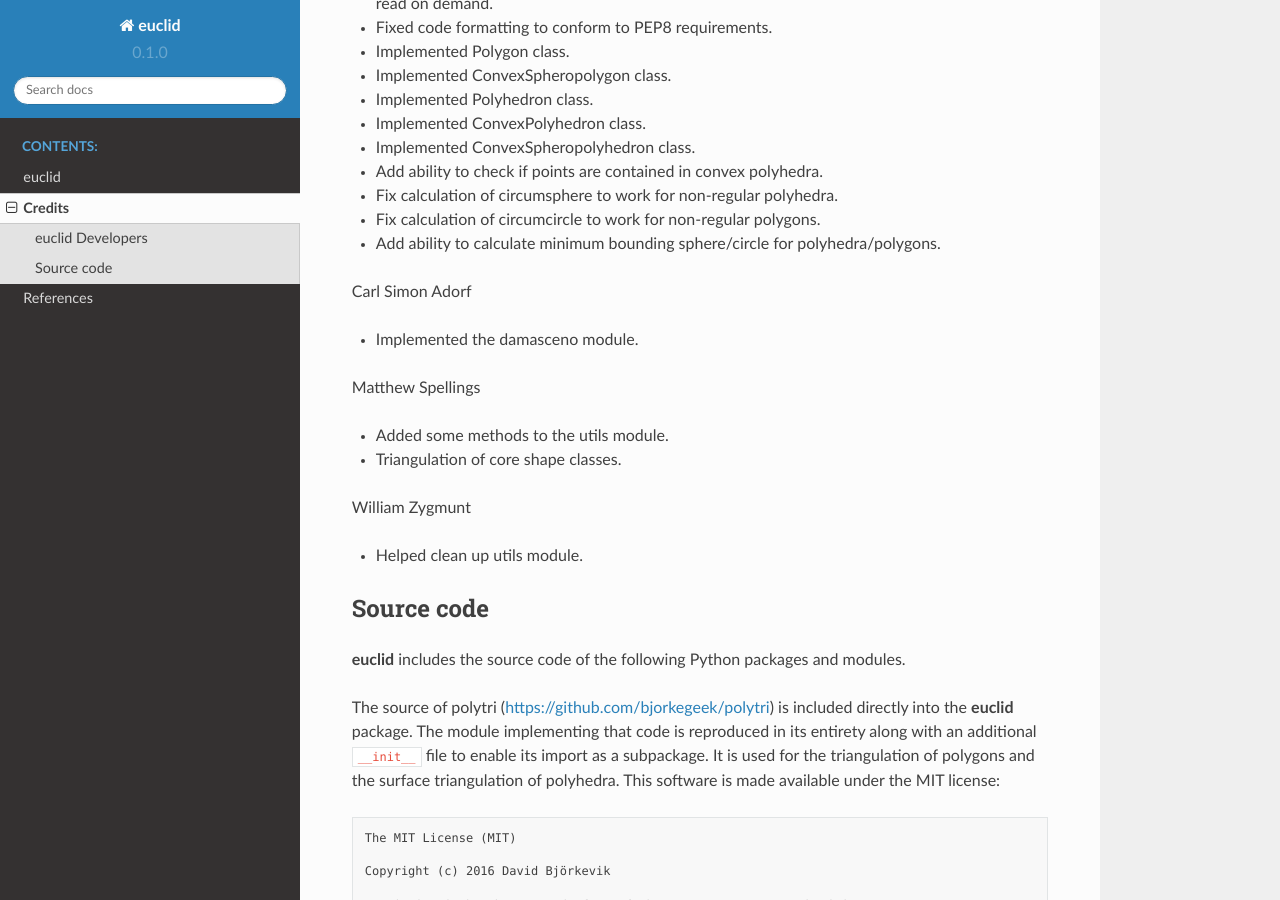
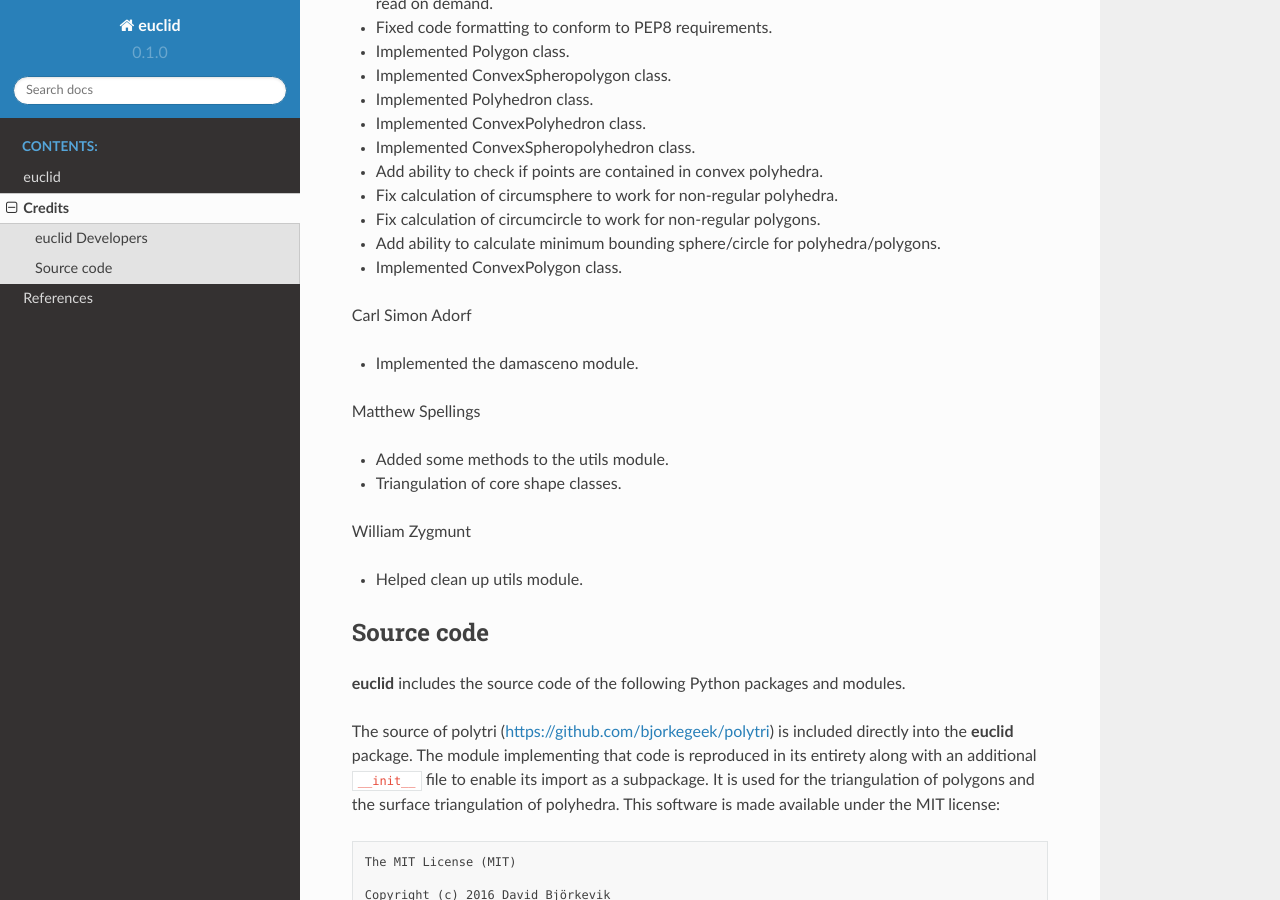
Before and after one commit to glotzerlab/coxeter, a Sphinx documentation site: the page built from doc/source/credits.rst, in a window 1280 px wide and 900 px high, scrolled down 1280 px. Built offline with Sphinx 7.4.7 and the Read the Docs theme 2.0.0, drawn with Linux system fonts in a browser that asks for light colours.

Commit message:
Update credits and changelog

```diff
--- a/doc/source/credits.rst
+++ b/doc/source/credits.rst
@@ -58,6 +58,7 @@
 * Fix calculation of circumsphere to work for non-regular polyhedra.
 * Fix calculation of circumcircle to work for non-regular polygons.
 * Add ability to calculate minimum bounding sphere/circle for polyhedra/polygons.
+* Implemented ConvexPolygon class.
 
 Carl Simon Adorf
 
```
Also changed, not shown: ChangeLog.md (+1 -0 lines).
